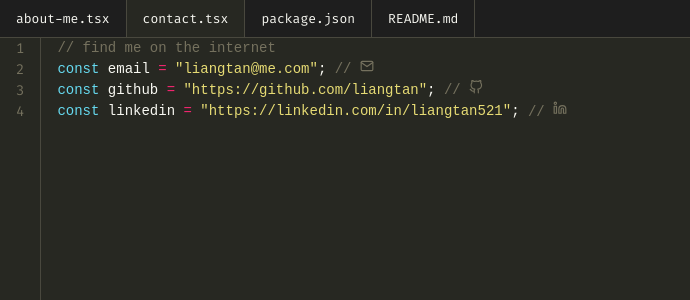
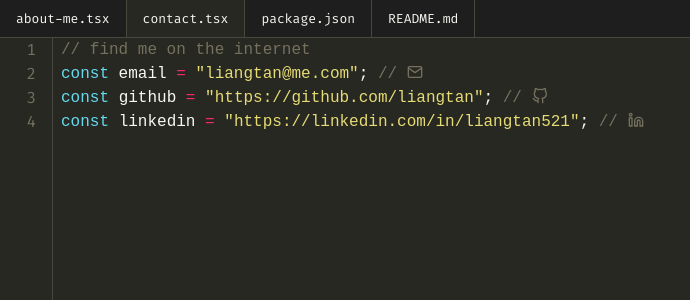
Before and after one commit to liangtan/liangtan.github.io, a React (Vite) app: page /contact in a window 1280 px wide. Shown: the top 300 px of the page, without its empty margins (0-690 px from the left). Built offline with nearby package versions, Linux system fonts and the light colour scheme.

Commit message:
some component refactorings and style fixes

```diff
--- a/src/components/Editor.tsx
+++ b/src/components/Editor.tsx
@@ -1,12 +1,13 @@
 import { type FC, type ReactNode } from "react";
 import { codeStyle } from "../constants/styles";
 
-interface EditorProps {
+interface EditorProps extends React.HTMLAttributes<HTMLElement> {
   children: ReactNode;
+  className?: string;
 }
 
-const Editor: FC<EditorProps> = ({ children }) => (
-  <code>
+const Editor: FC<EditorProps> = ({ children, className }) => (
+  <code className={className}>
     <pre style={codeStyle}>
       { children }
     </pre>
--- /dev/null
+++ b/src/components/EditorWithLineNumber.module.scss
@@ -0,0 +1,11 @@
+@import "../styles/Global.module.scss";
+
+.container {
+  @extend .container;
+}
+
+.editor {
+  flex: 1;
+  width: 100%;
+  overflow-x: auto;
+}
--- /dev/null
+++ b/src/components/EditorWithLineNumber.tsx
@@ -0,0 +1,20 @@
+import { type FC, type ReactNode } from "react";
+import Editor from "./Editor";
+import styles from "./EditorWithLineNumber.module.scss";
+import LineNumber from "./LineNumber";
+
+interface EditorProps {
+  children: ReactNode;
+  numLines: number;
+}
+
+const EditorWithLineNumber: FC<EditorProps> = ({ children, numLines }) => (
+  <div className={styles.container}>
+    <LineNumber numLines={numLines}></LineNumber>
+    <Editor className={styles.editor}>
+      { children}
+    </Editor>
+  </div>
+);
+
+export default EditorWithLineNumber;
--- a/src/components/IconWrapper.tsx
+++ b/src/components/IconWrapper.tsx
@@ -4,8 +4,14 @@ interface IconWrapperProps {
   children: ReactNode;
 }
 
-const IconWrapper: FC<IconWrapperProps> = ({ children }: { children: ReactNode }) => (
-  <span style={{ verticalAlign: "middle", marginRight: 6, display: "inline-block" }}>
+const iconStyle: React.CSSProperties = {
+  lineHeight: "1em", // to not increase the line height
+  verticalAlign: "middle",
+  display: "inline-block"
+};
+
+const IconWrapper: FC<IconWrapperProps> = ({ children }) => (
+  <span style={iconStyle}>
     {children}
   </span>
 );
--- a/src/components/LineNumber.tsx
+++ b/src/components/LineNumber.tsx
@@ -2,13 +2,13 @@ import type { FC } from "react";
 import { lineNumberStyle } from "../constants/styles";
 
 interface LineNumberProps {
-  count: number;
+  numLines: number;
 }
 
-const LineNumber: FC<LineNumberProps> = ({ count }: { count: number }) => {
+const LineNumber: FC<LineNumberProps> = ({ numLines }: { numLines: number }) => {
   return (
     <div style={lineNumberStyle}>
-      {Array.from({ length: count }, (_, i) => (
+      {Array.from({ length: numLines }, (_, i) => (
         <div key={i}>{i + 1}</div>
       ))}
     </div>
--- a/src/components/tabs/AboutMe.tsx
+++ b/src/components/tabs/AboutMe.tsx
@@ -1,7 +1,5 @@
 import { type FC } from "react";
-import gloablStyles from "../../styles/global.module.scss";
-import Editor from "../Editor";
-import LineNumber from "../LineNumber";
+import EditorWithLineNumber from "../EditorWithLineNumber";
 import {
   Colon,
   Comment,
@@ -14,7 +12,6 @@ import {
   TypeName,
   VariableName,
 } from "../Shared";
-import { TypingEffect } from "../TypingEffect";
 
 const lines = [
   <Comment>// Hi there! It's-a-me 👋</Comment>,
@@ -54,15 +51,11 @@ const lines = [
 ];
 
 const AboutMe: FC = () => (
-  <div className={gloablStyles.container}>
-    <LineNumber count={lines.length + 1}></LineNumber>
-    <Editor>
-      {lines.map((line, idx) => (
-        <div key={idx}>{line}</div>
-      ))}
-      <TypingEffect texts={['sayHi();']}></TypingEffect>
-    </Editor>
-  </div>
+  <EditorWithLineNumber numLines={lines.length + 1}>
+    {lines.map((line, index) => (
+      <div key={index}>{line}</div>
+    ))}
+  </EditorWithLineNumber>
 );
 
 export default AboutMe;
--- a/src/components/tabs/Contact.tsx
+++ b/src/components/tabs/Contact.tsx
@@ -1,9 +1,8 @@
 import { type FC } from "react";
 import { FiGithub, FiLinkedin, FiMail } from "react-icons/fi";
 import { email, github, linkedin } from "../../constants/contacts";
-import Editor from "../Editor";
+import EditorWithLineNumber from "../EditorWithLineNumber";
 import IconWrapper from "../IconWrapper";
-import LineNumber from "../LineNumber";
 import { Comment, Const, EqualSign, StringLiteral } from "../Shared";
 import styles from "./Contact.module.scss";
 
@@ -49,20 +48,14 @@ const lines = [
   </>
 ];
 
-const Contact: FC = () => {
-  return (
-    <div className={styles.container}>
-    {/* <div style={codeWrapperStyle}> */}
-      <LineNumber count={lines.length}></LineNumber>
-      <Editor>
-        {lines.map((line, i) => (
-          <div key={i} className={styles.line}>
-            <span>{line}</span>
-          </div>
-        ))}
-      </Editor>
-    </div>
-  );
-};
+const Contact: FC = () => (
+  <EditorWithLineNumber numLines={lines.length}>
+    {lines.map((line, index) => (
+      <div key={index} className={styles.line}>
+        <span>{line}</span>
+      </div>
+    ))}
+  </EditorWithLineNumber>
+);
 
 export default Contact;
--- a/src/components/tabs/PackageJson.tsx
+++ b/src/components/tabs/PackageJson.tsx
@@ -1,7 +1,5 @@
 import { type FC } from "react";
-import globalStyles from "../../styles/global.module.scss";
-import Editor from "../Editor";
-import LineNumber from "../LineNumber";
+import EditorWithLineNumber from "../EditorWithLineNumber";
 import { ClosingCurlyBrace, JsonKey, OpeningCurlyBrace } from "../Shared";
 
 const lines = [
@@ -21,14 +19,11 @@ const lines = [
 ];
 
 const PackageJson: FC = () => (
-  <div className={globalStyles.container}>
-    <LineNumber count={lines.length}></LineNumber>
-    <Editor>
-      {lines.map((line, idx) => (
-        <div key={idx}>{line}</div>
-      ))}
-    </Editor>
-  </div>
+	<EditorWithLineNumber numLines={lines.length}>
+		{lines.map((line, idx) => (
+			<div key={idx}>{line}</div>
+		))}
+	</EditorWithLineNumber>
 );
 
 export default PackageJson;
--- a/src/constants/styles.ts
+++ b/src/constants/styles.ts
@@ -32,7 +32,7 @@ export const fullEditorStyle: React.CSSProperties = {
   backgroundColor: colors.background,
   color: colors.foreground,
   fontFamily: "'Fira Code', monospace",
-  fontSize: "14px",
+  fontSize: "16px",
   overflow: "hidden",
 };
 
@@ -45,6 +45,7 @@ export const codeWrapperStyle: React.CSSProperties = {
 export const lineNumberStyle: React.CSSProperties = {
   backgroundColor: colors.background,
   color: colors.gray,
+  width: "20px",
   padding: "0 16px",
   textAlign: "right",
   userSelect: "none",
@@ -54,7 +55,7 @@ export const lineNumberStyle: React.CSSProperties = {
 
 export const codeStyle: React.CSSProperties = {
   backgroundColor: colors.background,
-  paddingLeft: "16px",
+  paddingLeft: "8px",
   whiteSpace: "pre",
   lineHeight: "1.5em",
   flex: 1,
```
